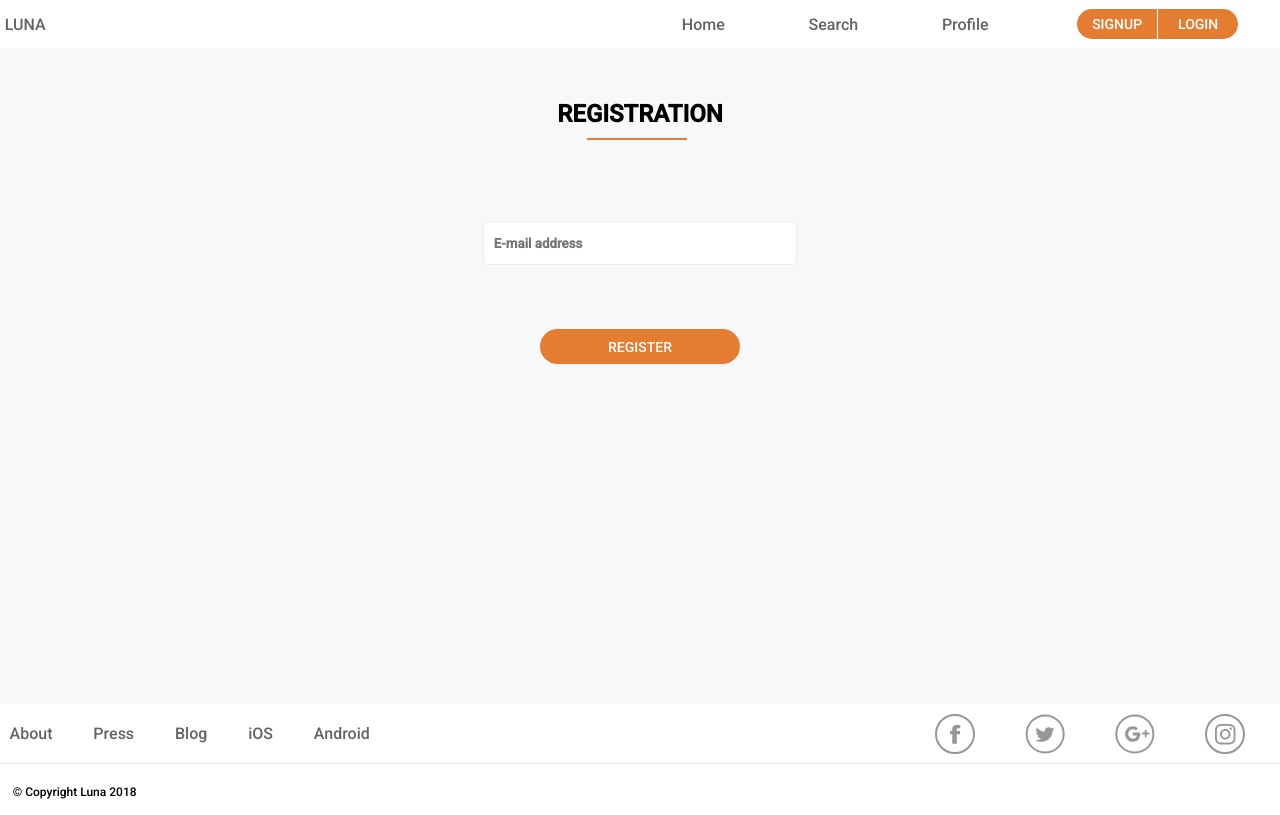
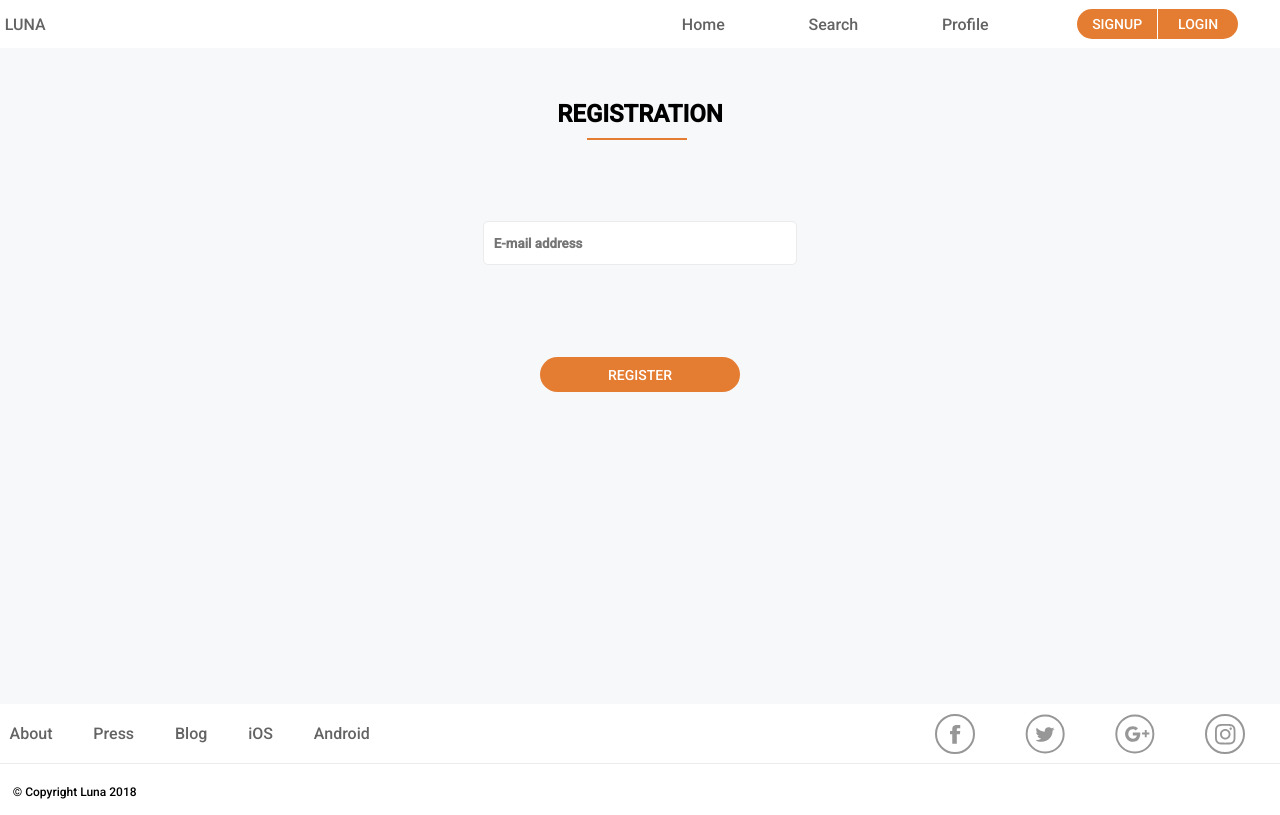
Before and after one commit to dininni8319/luna2, a React (Vite) app: page /register in a window 1280 px wide. Built offline with nearby package versions, Linux system fonts and the light colour scheme.

Commit message:
fixed issue with alignment of the register form and refactored the code

```diff
--- a/src/components/Column/index.tsx
+++ b/src/components/Column/index.tsx
@@ -1,5 +1,5 @@
 import { ReactNode } from 'react'
-import { Container } from '@/style/globalLayout'
+import { Container } from '@/style/globalWrapper'
 
 interface IProps {
     children: ReactNode
--- a/src/components/LayoutComponent/index.tsx
+++ b/src/components/LayoutComponent/index.tsx
@@ -1,6 +1,5 @@
 import { ReactNode } from 'react'
-import { Container } from '@/style/globalLayout'
-import { Flex } from '@/style/globalLayout'
+import { Container, Flex } from '@/style/globalWrapper'
 
 interface Props {
     children: ReactNode
--- /dev/null
+++ b/src/components/RegistrationSuccess.tsx
@@ -0,0 +1,23 @@
+import styled from 'styled-components';
+
+export const SuccessTitle = styled.h3`
+  text-align: center;
+  font-weight: 400;
+  font-size: 20px;
+  line-height: 23px;
+  width: 40%;
+`;
+
+const RegistrationSuccess = () => {
+    return (
+      <SuccessTitle>
+          Thanks for your registration. Our hard working monkeys are
+          preparing a digital message called E-Mail that will be sent to
+          you soon. Since monkeys arent good in writing the message could
+          end up in you junk folder. Our apologies for any
+          inconvienience.thank for
+      </SuccessTitle>
+    )
+}
+
+export default RegistrationSuccess
--- /dev/null
+++ b/src/components/index.ts
@@ -0,0 +1,3 @@
+export { default as Success } from './RegistrationSuccess'
+export { default as Footer } from './Footer'
+export { default as Navigation } from './Navigation'
--- a/src/pages/NotFound.tsx
+++ b/src/pages/NotFound.tsx
@@ -1,7 +1,6 @@
-import LayoutComponent from '@/components/LayoutComponent/index'
-import { Flex } from '@/style/globalLayout'
 import { Link } from 'react-router-dom'
-import { PageWrapper } from '@/style/globalWrapper'
+import LayoutComponent from '@/components/LayoutComponent'
+import { PageWrapper, Flex } from '@/style/globalWrapper'
 
 const NotFound = () => {
     return (
--- a/src/pages/index.ts
+++ b/src/pages/index.ts
@@ -1,6 +1,6 @@
 export { default as Home } from './Home'
 export { default as Login } from './Login'
-export { default as Register } from './Register'
+export { default as Register } from './register/Register'
 export { default as Search } from './Search'
 export { default as Profile } from './Profile'
 export { default as NotFound } from './NotFound'
--- a/src/pages/Register.tsx
+++ b/src/pages/register/Register.tsx
@@ -1,31 +1,19 @@
 import { ChangeEvent, FormEvent } from 'react'
-import { PageWrapper } from '@/style/globalWrapper'
+import { PageWrapper, Flex } from '@/style/globalWrapper'
+import { Input } from '@/style/globalInput'
 import { Title } from '@/style/globalTitle'
-import { Flex } from '@/style/globalLayout'
-import { Input } from '@/style/globalInput'
-import { Button } from '@/style/globalButton'
-import styled from 'styled-components'
-import { rem } from 'polished'
+import { ErrorMessage, AuthButton } from "./style";
 import { useAppDispatch, useAppSelector } from '@/hooks/dispatch-selector-hooks'
 import { onChange, touch } from '@/store/slices/input'
 import { IInput } from '@/interfaces'
 import { VALIDATOR_EMAIL } from '@/utilities/validators'
 import { sendEmail } from '@/store/slices/email'
-
-export const AuthButton = styled(Button)`
-    color: white;
-    width: ${rem('200px')};
-    height: ${rem('35px')};
-    text-transform: uppercase;
-    font-weight: normal;
-    font-size: 14px;
-    border-radius: ${rem('30px')};
-`
+import { Success } from '@/components'
 
 const Register = () => {
     const dispatch = useAppDispatch()
     const { value, isValid } = useAppSelector((state: IInput) => state.input)
-    console.log('🚀 ~ file: Register.tsx:28 ~ Register ~ value:', value)
+    const { isSuccess, message } = useAppSelector((state: IInput) => state.email)
 
     const handleEmail = (event: ChangeEvent<HTMLInputElement>) => {
         dispatch(
@@ -35,6 +23,7 @@ const Register = () => {
             })
         )
     }
+
     const handleTouch = () => {
         dispatch(touch())
     }
@@ -50,7 +39,11 @@ const Register = () => {
                 <Flex justify="center" padding="2rem 0">
                     <Title>registration</Title>
                 </Flex>
-                <Flex justify="center" padding="2rem 0">
+                <Flex  padding="2rem 0" align='center'>
+                    {isSuccess ? (
+                        <Success />
+                    ) : (
+                        <Flex smdirection='column' align='center'>
                             <Input
                                 id="email"
                                 value={value}
@@ -58,10 +51,16 @@ const Register = () => {
                                 placeholder="E-mail address"
                                 onBlur={handleTouch}
                             />
+                            {!isSuccess && <ErrorMessage>{message}</ErrorMessage>}
                         </Flex>
+                    )}
+                </Flex>
+
+                {!isSuccess && (
                   <Flex justify="center" padding="2rem 0">
                     <AuthButton desabled={!isValid}>Register</AuthButton>
                   </Flex>
+                )}
             </form>
         </PageWrapper>
     )
--- /dev/null
+++ b/src/pages/register/style.ts
@@ -0,0 +1,18 @@
+import styled from 'styled-components';
+import { rem } from 'polished'
+import { Message } from '@/style/globalTitle'
+import { Button } from '@/style/globalButton'
+
+export const ErrorMessage = styled(Message)`
+    color: red;
+`
+
+export const AuthButton = styled(Button)`
+    color: white;
+    width: ${rem('200px')};
+    height: ${rem('35px')};
+    text-transform: uppercase;
+    font-weight: normal;
+    font-size: 14px;
+    border-radius: ${rem('30px')};
+`
--- a/src/store/slices/email.ts
+++ b/src/store/slices/email.ts
@@ -31,9 +31,10 @@ export const emailSlice = createSlice({
     },
     extraReducers: (builder) => {
         builder.addCase(sendEmail.fulfilled, (state, action) => {
-            state.isSuccess = action.payload
+            state.isSuccess = true
         })
         builder.addCase(sendEmail.rejected, (state, action) => {
+            state.isSuccess = false
             state.message = 'something went wrong'
         })
     }
--- a/src/style/globalLayout.ts
+++ /dev/null
@@ -1,22 +0,0 @@
-import { setMaxIdleHTTPParsers } from 'http'
-import styled from 'styled-components'
-
-export const Flex = styled.div`
-    display: flex;
-    flex-direction: ${({ direction }) => (direction ? direction : 'column')};
-    width: ${({ width }) => (width ? width : 'auto')};
-    height: ${({ height }) => (height ? height : 'auto')};
-    padding: ${({ padding }) => (padding ? padding : '0')};
-
-    @media (min-width: 768px) {
-        flex-direction: row;
-        justify-content: ${({ justify }) => (justify ? justify : 'center')};
-        align-items: ${({ align }) => (align ? align : 'center')};
-    }
-`
-
-export const Container = styled.div`
-    display: flex;
-    justify-content: center;
-    padding-top: 5rem;
-`
--- a/src/style/globalTitle.ts
+++ b/src/style/globalTitle.ts
@@ -21,3 +21,9 @@ export const Title = styled.h1`
         }
     }
 `
+
+export const Message = styled.p`
+    font-family: 'Roboto', sans-serif;
+    font-size: ${rem('14px')};
+    font-weight: 400;
+`
--- a/src/style/globalWrapper.ts
+++ b/src/style/globalWrapper.ts
@@ -7,3 +7,25 @@ export const PageWrapper = styled.section`
     margin: 0;
     padding: 0;
 `
+export const Flex = styled.div`
+    display: flex;
+    flex-direction: ${({ direction }) => (direction ? direction : 'column')};
+    width: ${({ width }) => (width ? width : 'auto')};
+    height: ${({ height }) => (height ? height : 'auto')};
+    padding: ${({ padding }) => (padding ? padding : '0')};
+    justify-content: ${({ justify }) => (justify ? justify : 'center')};
+    align-items: ${({ align }) => (align ? align : 'center')};
+
+    @media (min-width: 768px) {
+        flex-direction: ${({ smdirection }) =>
+            smdirection ? smdirection : 'row'};
+        justify-content: ${({ justify }) => (justify ? justify : 'center')};
+        align-items: ${({ align }) => (align ? align : 'center')};
+    }
+`
+
+export const Container = styled.div`
+    display: flex;
+    justify-content: center;
+    padding-top: 5rem;
+`
```
Lines whose indentation alone changed are shown as unchanged.
